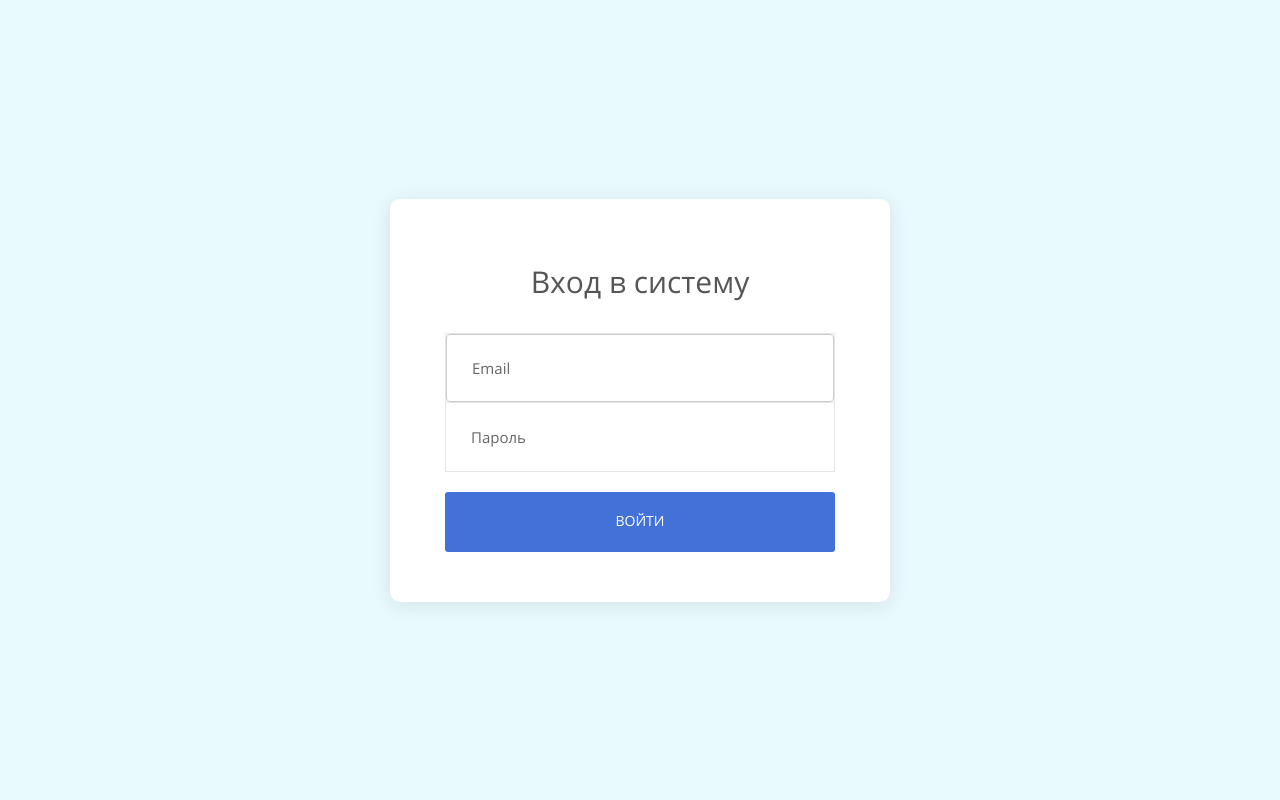
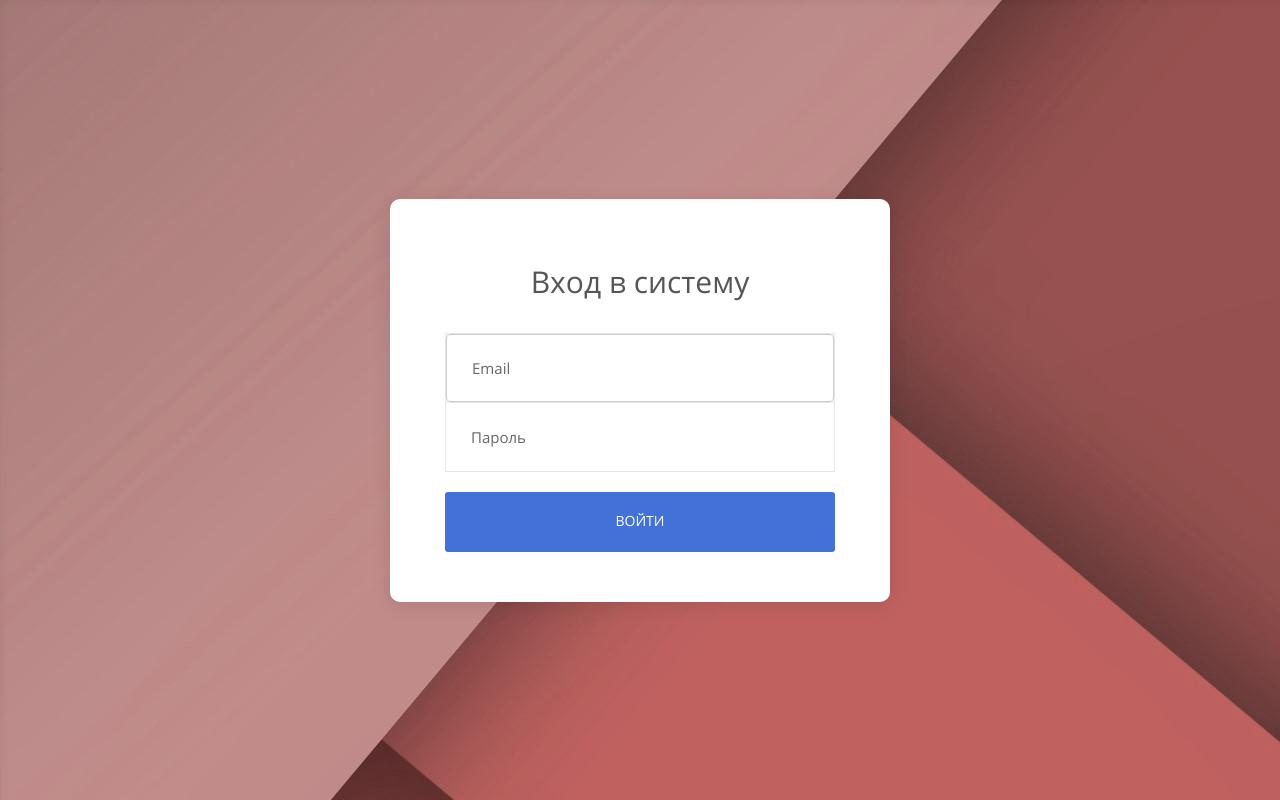
Before and after one commit to AnastasiaShreder/Digital-calendar, a Flask app: page / in a window 1280 px wide. Run offline with Flask 2, Linux system fonts and the light colour scheme; some libraries are stand-ins or nearby versions.

Commit message:
Changed background

```diff
--- a/Code/static/css/main_login_page.css
+++ b/Code/static/css/main_login_page.css
@@ -211,7 +211,8 @@ iframe {
   justify-content: center;
   align-items: center;
   padding: 15px;
-  background: #e9faff;
+  /*background: #e9faff;*/
+  background: url(../background/back.jpg) no-repeat;
 }
 
 .wrap-login100 {
--- a/Code/static/js/main_calendar_parts.js
+++ b/Code/static/js/main_calendar_parts.js
@@ -128,9 +128,9 @@ function render_mp_menu(switcher){
 
           <div class="content clearfix">
             <div class="block1 block-100 clearfix">
-                <span class="open-menu"><a href="#" id="trigger" class="menu-trigger"></a></span>
-                <section class="section" id="Prospero">
-                </section>
+              <button id="trigger">
+                <img height="45px" width="45px" src="../static/icons/menu.png">
+              </button>
             </div>
 
             <div class="surround-calendar">
@@ -179,9 +179,9 @@ function render_mp_menu(switcher){
 
           <div class="content clearfix">
             <div class="block1 block-100 clearfix">
-                <span class="open-menu"><a href="#" id="trigger" class="menu-trigger"></a></span>
-                <section class="section" id="Prospero">
-                </section>
+              <button id="trigger">
+                <img height="45px" width="45px" src="../static/icons/menu.png">
+              </button>
             </div>
 
             <div class="surround-task">
```
